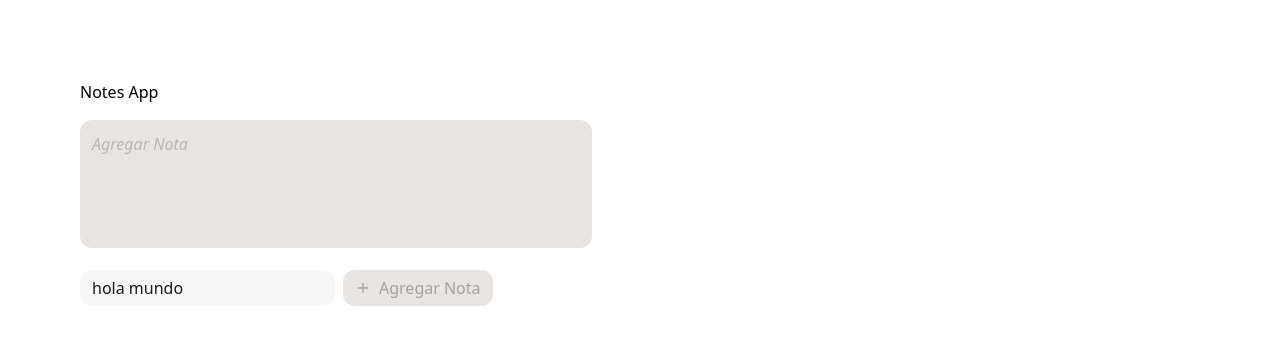
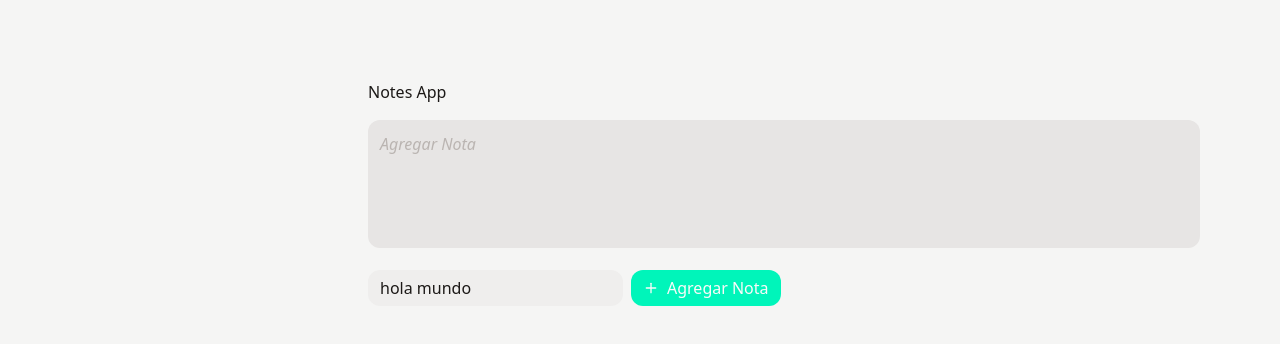
Before and after one commit to IraiDevPersonal/notes-app, a Next.js app: page / in a window 1280 px wide. Shown: the top 344 px of the page. Built offline with nearby package versions, Linux system fonts and the light colour scheme.

Commit message:
feat: componentes de UI (Sidebar, Button), modificacion estilos globales.

```diff
--- a/app/components/button/variant.ts
+++ b/app/components/button/variant.ts
@@ -3,7 +3,7 @@
 import { cva } from "class-variance-authority";
 
 export const buttonVariant = cva(
-  "font-medium flex gap-2 items-center justify-center transition-colors duration-300 relative overflow-hidden min-w-fit",
+  "font-medium flex gap-2 items-center justify-center transition-colors duration-300 overflow-hidden min-w-fit relative",
   {
     variants: {
       variant: {
--- /dev/null
+++ b/app/components/sidebar/index.tsx
@@ -0,0 +1,32 @@
+"use client";
+
+import { cn } from "@/lib/utils";
+import { ChevronRight } from "lucide-react";
+import { useState } from "react";
+import { Button } from "../button";
+
+type SidebarProps = {
+  children: React.ReactNode;
+};
+
+export function Sidebar({ children }: SidebarProps) {
+  const [open, setOpen] = useState(false);
+  return (
+    <aside
+      data-open={open}
+      className={cn(
+        "xs:min-w-72 xs:w-72 w-full h-dvh p-8 bg-background-foreground fixed md:relative top-0 left-0 z-20 transition-transform duration-300 data-[open=false]:-translate-x-full data-[open=true]:translate-x-0 md:translate-x-0"
+      )}
+    >
+      <Button
+        data-open={open}
+        size={"icon"}
+        className="absolute! top-8 -right-4.5 md:hidden hover:data-[open=false]:translate-x-3 transition-transform duration-300 data-[open=true]:[&>svg]:rotate-180 [&>svg]:transition-transform [&>svg]:duration-300"
+        onClick={() => setOpen(!open)}
+      >
+        <ChevronRight />
+      </Button>
+      <div className="flex flex-col h-full gap-y-8">{children}</div>
+    </aside>
+  );
+}
--- a/app/layout.tsx
+++ b/app/layout.tsx
@@ -25,7 +25,7 @@ export default function RootLayout({
   return (
     <html lang="es">
       <body
-        className={`${geistSans.variable} ${geistMono.variable} antialiased w-full`}
+        className={`${geistSans.variable} ${geistMono.variable} antialiased flex w-full bg-background text-foreground`}
       >
         {children}
       </body>
--- a/app/page.tsx
+++ b/app/page.tsx
@@ -2,19 +2,23 @@ import { Button } from "@/components/button";
 import { Input } from "@/components/input";
 import { Textarea } from "@/components/textarea";
 import { Plus } from "lucide-react";
+import { Sidebar } from "./components/sidebar";
 
 export default function Home() {
   return (
-    <main className="p-20 h-dvh space-y-4 max-w-2xl">
+    <>
+      <Sidebar>cositas</Sidebar>
+      <main className="p-20 h-dvh space-y-4 w-full">
         <h1>Notes App</h1>
         <Textarea disabled fullWidth placeholder="Agregar Nota" />
         <div className="flex gap-2">
           <Input placeholder="Agregar Nota" defaultValue="hola mundo" />
-        <Button disabled>
+          <Button>
             <Plus />
             Agregar Nota
           </Button>
         </div>
       </main>
+    </>
   );
 }
--- a/app/styles/globals.css
+++ b/app/styles/globals.css
@@ -1,8 +1,31 @@
 @import "tailwindcss";
 @import "tw-animate-css";
-@import "./light-theme.css";
 
 @theme {
+  --color-background: var(--color-stone-100);
+  --color-background-foreground: var(--color-stone-50);
+  --color-foreground: var(--color-stone-900);
+  --color-input: var(--color-stone-300);
+  --color-muted: var(--color-stone-200);
+  --color-muted-foreground: var(--color-stone-400);
+  --color-primary-foreground: var(--color-stone-50);
+  --color-primary: #00f5ba;
+  --color-primary-50: #e7fff8;
+  --color-primary-100: #c6ffec;
+  --color-primary-200: #92ffe0;
+  --color-primary-300: #4dffd4;
+  --color-primary-400: #00f5ba;
+  --color-primary-500: #00e8ae;
+  --color-primary-600: #00be90;
+  --color-primary-700: #009878;
+  --color-primary-800: #007860;
+  --color-primary-900: #006250;
+  --color-primary-950: #00382f;
+  --color-danger: var(--color-red-500);
+  --color-success: var(--color-green-500);
+
+  --breakpoint-xs: 30rem;
+
   --animate-ripple: ripple 500ms ease-out forwards;
 
   @keyframes ripple {
--- a/app/styles/light-theme.css
+++ /dev/null
@@ -1,22 +0,0 @@
-@theme white-theme {
-  --color-background: var(--color-stone-50);
-  --color-foreground: var(--color-stone-900);
-  --color-input: var(--color-stone-300);
-  --color-muted: var(--color-stone-200);
-  --color-muted-foreground: var(--color-stone-400);
-  --color-primary-foreground: var(--color-stone-50);
-  --color-primary: #00f5ba;
-  --color-primary-50: #e7fff8;
-  --color-primary-100: #c6ffec;
-  --color-primary-200: #92ffe0;
-  --color-primary-300: #4dffd4;
-  --color-primary-400: #00f5ba;
-  --color-primary-500: #00e8ae;
-  --color-primary-600: #00be90;
-  --color-primary-700: #009878;
-  --color-primary-800: #007860;
-  --color-primary-900: #006250;
-  --color-primary-950: #00382f;
-  --color-danger: var(--color-red-500);
-  --color-success: var(--color-green-500);
-}
```
Lines whose indentation alone changed are shown as unchanged.
